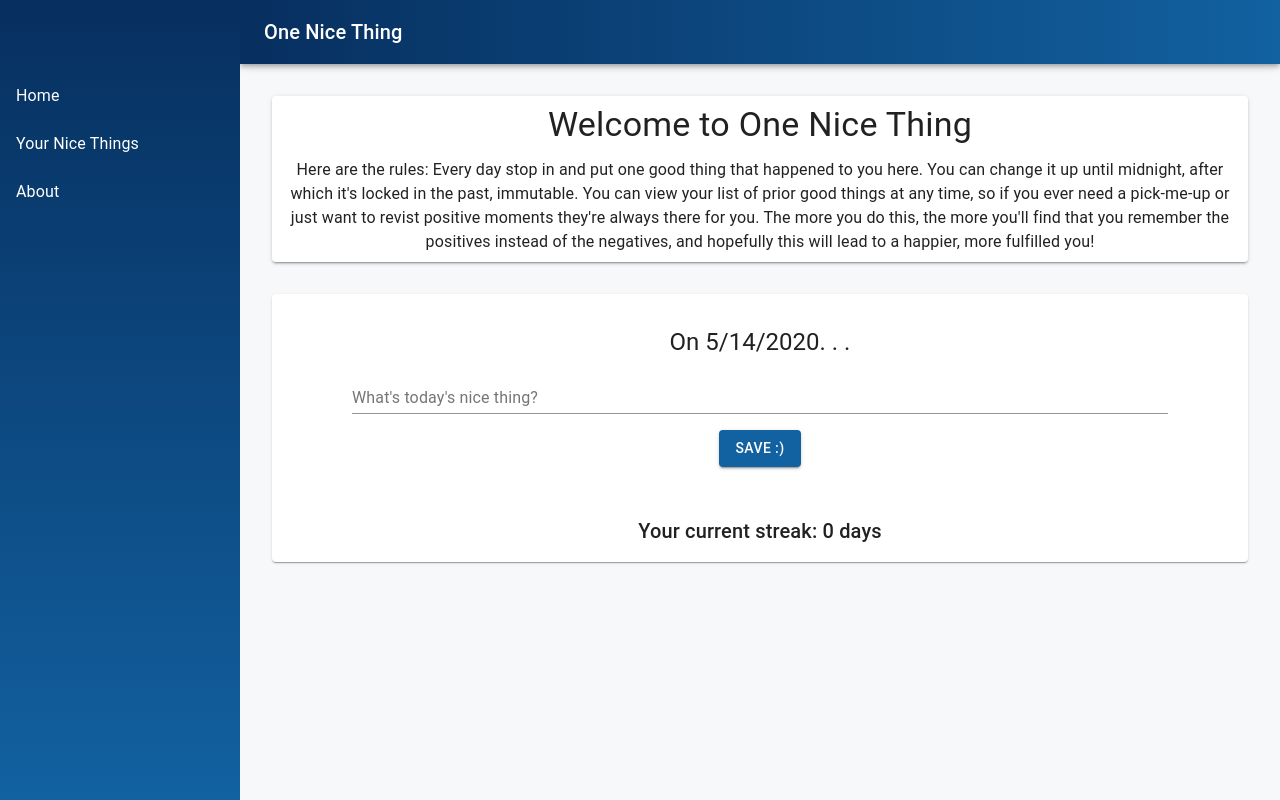
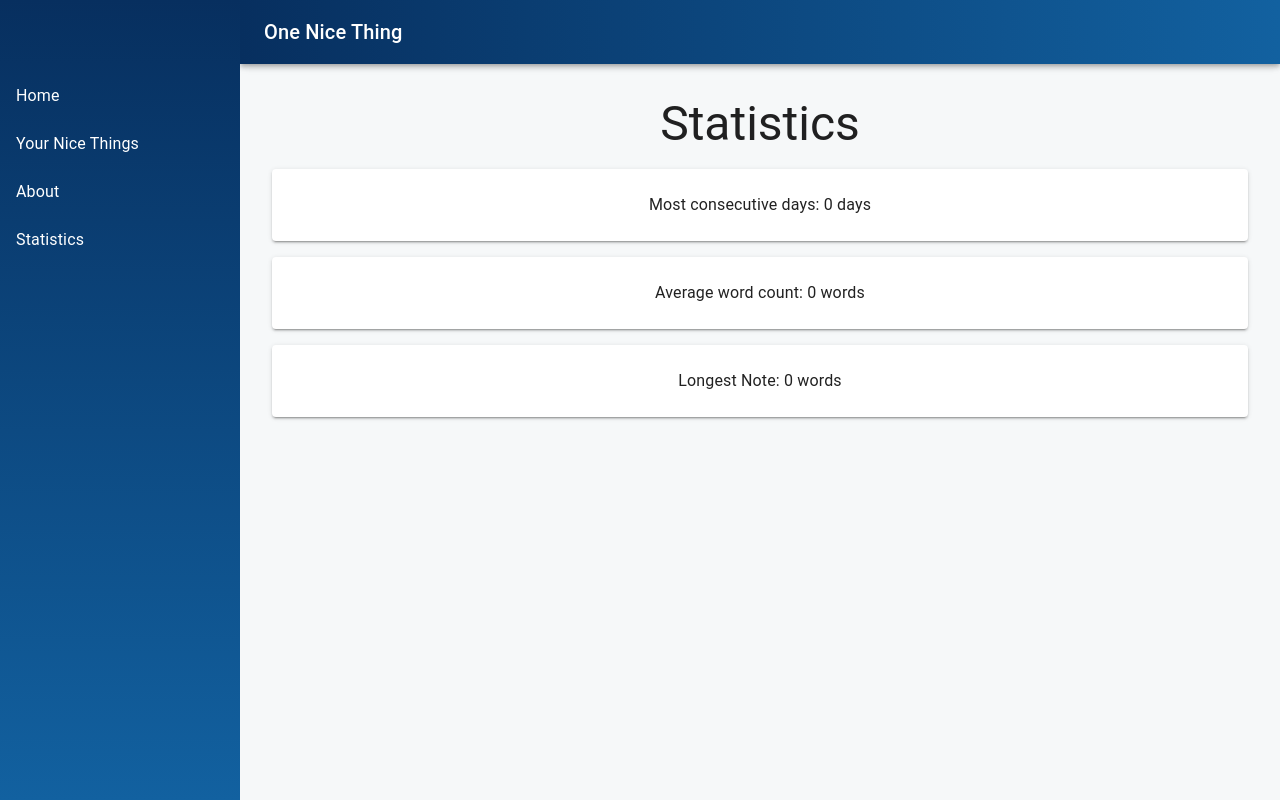
Before and after one commit to Dantaro/one-nice-thing, a React (Create React App) app: page /statistics in a window 1280 px wide. Built offline with nearby package versions, Linux system fonts and the light colour scheme.

Commit message:
Adding a statistics page

```diff
--- a/src/App.js
+++ b/src/App.js
@@ -4,10 +4,12 @@ import { Route, Switch } from 'react-router-dom'
 import { Home } from './page/home'
 import { List } from './page/list'
 import { About } from './page/about'
+import { Statistics } from './page/statistics'
 
 export default () => (
     <AppShell>
         <Switch>
+            <Route path="/statistics" component={Statistics} />
             <Route path="/about" component={About} />
             <Route path="/list" component={List} />
             <Route path="/" component={Home} />
--- a/src/appshell/AppShell.js
+++ b/src/appshell/AppShell.js
@@ -84,6 +84,11 @@ export default ({ children }) => {
                         <ListItemText primary="About" />
                     </ListItem>
                 </Link>
+                <Link to="/statistics" className={classes.link}>
+                    <ListItem button>
+                        <ListItemText primary="Statistics" />
+                    </ListItem>
+                </Link>
             </List>
         </div>
     )
--- a/src/page/home/Home.js
+++ b/src/page/home/Home.js
@@ -6,7 +6,7 @@ import Button from '@material-ui/core/Button'
 import Paper from '@material-ui/core/Paper'
 import { makeStyles } from '@material-ui/core/styles'
 import { SaveNoteList } from '../../store/action/NoteList'
-import { parse, differenceInDays, isToday } from 'date-fns'
+import { findCurrentStreak } from '../../util/notelist/NoteListUtil'
 
 const useStyles = makeStyles({
     intro: {
@@ -53,33 +53,6 @@ const saveNote = (date, text, noteList) => {
         text,
     })
     return SaveNoteList(newList)
-}
-
-const findCurrentStreak = (noteList) => {
-    const referenceDate = new Date()
-    const dates = noteList.map((note) =>
-        parse(note.date, 'MM/dd/yyyy', referenceDate)
-    )
-    let numConsecutive = 0
-
-    if (dates.length > 0 && isToday(dates[0])) {
-        numConsecutive += 1
-    }
-
-    for (let i = 0; i < dates.length; i++) {
-        if (i + 1 >= dates.length) {
-            break
-        }
-        const d1 = dates[i]
-        const d2 = dates[i + 1]
-        if (differenceInDays(d1, d2) === 1) {
-            numConsecutive += 1
-        } else {
-            break
-        }
-    }
-
-    return numConsecutive
 }
 
 const Home = () => {
--- /dev/null
+++ b/src/page/statistics/Statistics.js
@@ -0,0 +1,56 @@
+import React from 'react'
+import Typography from '@material-ui/core/Typography'
+import Paper from '@material-ui/core/Paper'
+import { useSelector } from 'react-redux'
+import {
+    findMostConsecutiveDays,
+    findAverageWordCount,
+    findLongestNote,
+} from '../../util/notelist'
+import { makeStyles } from '@material-ui/core/styles'
+
+const useStyles = makeStyles({
+    paper: {
+        padding: '1.5rem .5rem',
+        margin: '0 auto 1rem auto',
+        textAlign: 'center',
+    },
+    header: {
+        textAlign: 'center',
+    },
+})
+
+export const Statistics = () => {
+    const classes = useStyles()
+    const noteList = useSelector((state) => state.noteList)
+    const bestStreak = findMostConsecutiveDays(noteList)
+    const averageWordCount = findAverageWordCount(noteList)
+    const longestNote = findLongestNote(noteList)
+    return (
+        <div>
+            <Typography className={classes.header} variant="h3" gutterBottom>
+                Statistics
+            </Typography>
+            <Paper className={classes.paper} elevation={2}>
+                <Typography variant="body1">
+                    Most consecutive days:{' '}
+                    {`${bestStreak} ${bestStreak === 1 ? 'day' : 'days'}`}
+                </Typography>
+            </Paper>
+            <Paper className={classes.paper} elevation={2}>
+                <Typography variant="body1">
+                    Average word count:{' '}
+                    {`${averageWordCount} ${
+                        averageWordCount === 1 ? 'word' : 'words'
+                    }`}
+                </Typography>
+            </Paper>
+            <Paper className={classes.paper} elevation={2}>
+                <Typography variant="body1">
+                    Longest Note:{' '}
+                    {`${longestNote} ${longestNote === 1 ? 'word' : 'words'}`}
+                </Typography>
+            </Paper>
+        </div>
+    )
+}
--- /dev/null
+++ b/src/page/statistics/index.js
@@ -0,0 +1,3 @@
+import { Statistics } from './Statistics'
+
+export { Statistics }
--- /dev/null
+++ b/src/util/notelist/NoteListUtil.js
@@ -0,0 +1,83 @@
+import { parse, differenceInDays, isToday, isYesterday } from 'date-fns'
+
+const convertToDateList = (noteList) => {
+    const referenceDate = new Date()
+    return noteList.map((note) => parse(note.date, 'MM/dd/yyyy', referenceDate))
+}
+
+/**
+ * Finds the highest number of consecutive days a note has been submitted
+ * @param {*} noteList
+ */
+export const findMostConsecutiveDays = (noteList) => {
+    const dates = convertToDateList(noteList)
+    let maxNumConsecutive = 0
+    let numConsecutive = 0
+    for (let i = 0; i < dates.length; i++) {
+        if (i + 1 >= dates.length) {
+            break
+        }
+        const d1 = dates[i]
+        const d2 = dates[i + 1]
+        if (differenceInDays(d1, d2) === 1) {
+            numConsecutive += 1
+            maxNumConsecutive = Math.max(maxNumConsecutive, numConsecutive)
+        } else {
+            numConsecutive = 0
+        }
+    }
+    return maxNumConsecutive
+}
+
+/**
+ * Finds the current streak of consecutive days, counting the current day as 1
+ * @param {*} noteList
+ */
+export const findCurrentStreak = (noteList) => {
+    const dates = convertToDateList(noteList)
+
+    let numConsecutive =
+        dates.length > 0 && (isToday(dates[0]) || isYesterday(dates[0])) ? 1 : 0
+
+    for (let i = 0; i < dates.length; i++) {
+        if (i + 1 >= dates.length) {
+            break
+        }
+        const d1 = dates[i]
+        const d2 = dates[i + 1]
+        if (differenceInDays(d1, d2) === 1) {
+            numConsecutive += 1
+        } else {
+            break
+        }
+    }
+
+    return numConsecutive
+}
+
+/**
+ * Returns the average word count for your list of notes
+ * @param {*} noteList
+ */
+export const findAverageWordCount = (noteList) => {
+    if (!noteList || noteList.length === 0) {
+        return 0
+    }
+    return (
+        noteList
+            .map((it) => it.text)
+            .map((it) => it.trim().split(/\s+/).length)
+            .reduce((acc, it) => acc + it, 0) / noteList.length
+    )
+}
+
+export const findLongestNote = (noteList) => {
+    if (!noteList || noteList.length === 0) {
+        return 0
+    }
+
+    return noteList
+        .map((it) => it.text)
+        .map((it) => it.trim().split(/\s+/).length)
+        .reduce((acc, it) => (acc > it ? acc : it), 0)
+}
--- /dev/null
+++ b/src/util/notelist/index.js
@@ -0,0 +1,13 @@
+import {
+    findMostConsecutiveDays,
+    findCurrentStreak,
+    findAverageWordCount,
+    findLongestNote,
+} from './NoteListUtil'
+
+export {
+    findMostConsecutiveDays,
+    findCurrentStreak,
+    findAverageWordCount,
+    findLongestNote,
+}
```
